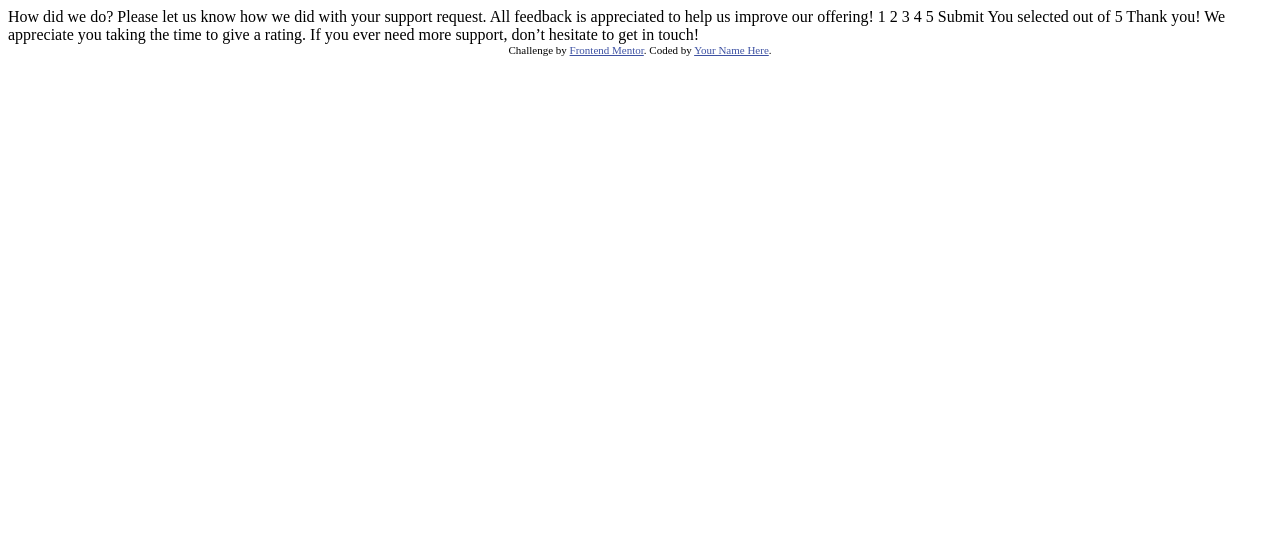
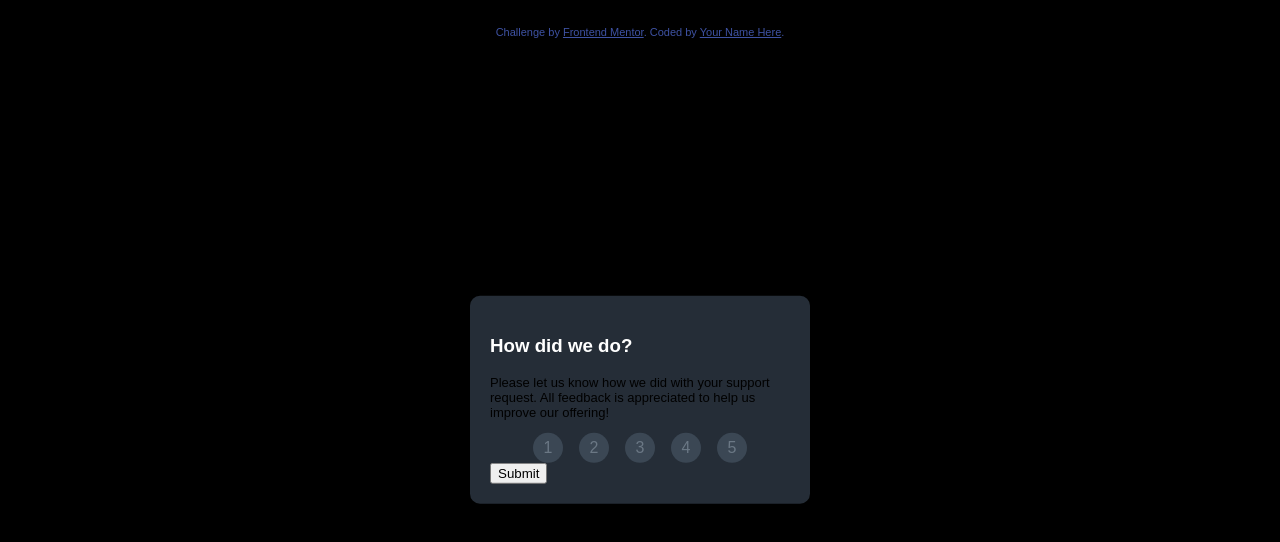
Before and after one commit to samima55/mock_test, a plain HTML site: page index.html in a window 1280 px wide. Drawn offline with Linux system fonts and the light colour scheme; a web font is replaced by a local one.

Commit message:
index.css added html chnages

```diff
--- /dev/null
+++ b/index.css
@@ -0,0 +1,65 @@
+ body {
+      background-color: black;
+
+      font-family: sans-serif;
+}
+
+
+.review {
+    max-width: 300px;
+    margin: 0 auto;
+    padding: 20px;
+    text-align: left;
+    border-radius: 10px;
+    background-color: hsl(213, 19%, 18%);
+    position: absolute;
+    top: 50%;
+    left: 50%;
+    transform: translate(-50%, -50%);
+    content: left;
+}
+h3 {
+    color: white;
+}
+
+.review-p{
+    font-size: small;
+}
+
+.review input[type="radio"] {
+    display: none; /* Hide the default radio input */
+}
+.rating-container {
+    display: flex;
+    justify-content: center;
+    align-items: center;
+
+}
+.review .rating-circle {
+    color:  hsl(210, 11%, 47%); ;
+    display: inline-block;
+    width: 30px;
+    height: 30px;
+    background-color: hsl(212, 18%, 28%);
+    border-radius: 50%;
+    text-align: center;
+    line-height: 30px;
+    font-size: 16px;
+    margin: 0 8px;
+    cursor: pointer;
+    transition: background-color 0.3s ease; /* Add a transition for hover effect */
+}
+
+.review .rating-circle:hover {
+    background-color: hsl(12, 88%, 59%); /* Change background color on hover */
+    color: white;
+    border-color: hsl(12, 88%, 59%);
+}
+/* Additional styles can be added as needed */
+
+
+.attribution {
+     font-size: 11px;
+      text-align: center;
+     color: hsl(228, 45%, 44%);
+}
--- a/index.html
+++ b/index.html
@@ -5,9 +5,11 @@
   <meta name="viewport" content="width=device-width, initial-scale=1.0"> <!-- displays site properly based on user's device -->
 
   <link rel="icon" type="image/png" sizes="32x32" href="./images/favicon-32x32.png">
+  <link rel="stylesheet" type="text/css" href="index.css">
 
   <title>Frontend Mentor | Interactive rating component</title>
 
+  <link href="https://fonts.googleapis.com/css2?family=Overpass:ital@1&family=Pacifico&family=Sedgwick+Ave+Display&display=swap" rel="stylesheet">
   <!-- Feel free to remove these styles or customise in your own stylesheet 👍 -->
   <style>
     .attribution { font-size: 11px; text-align: center; }
@@ -17,16 +19,42 @@
 <body>
 
   <!-- Rating state start -->
+ <div class="review">
 
-  How did we do?
+   <h3 class="title">How did we do?</h3>
+   <p class="review-p"> Please let us know how we did with your support request. All feedback is appreciated
+    to help us improve our offering!</p>
+    <form id="rating-form" class="rating-container">
+      <label class="rating-circle">
+          <input type="radio" name="rating" value="1">
+          1
+      </label>
 
-  Please let us know how we did with your support request. All feedback is appreciated
-  to help us improve our offering!
+      <label class="rating-circle">
+          <input type="radio" name="rating" value="2">
+          2
+      </label>
 
-  1 2 3 4 5
+      <label class="rating-circle">
+          <input type="radio" name="rating" value="3">
+          3
+      </label>
 
-  Submit
+      <label class="rating-circle">
+          <input type="radio" name="rating" value="4">
+          4
+      </label>
 
+      <label class="rating-circle">
+          <input type="radio" name="rating" value="5">
+          5
+      </label>
+  </form>
+
+
+
+  <button class="btn-review"> Submit</button>
+</div>
   <!-- Rating state end -->
 
   <!-- Thank you state start -->
```
